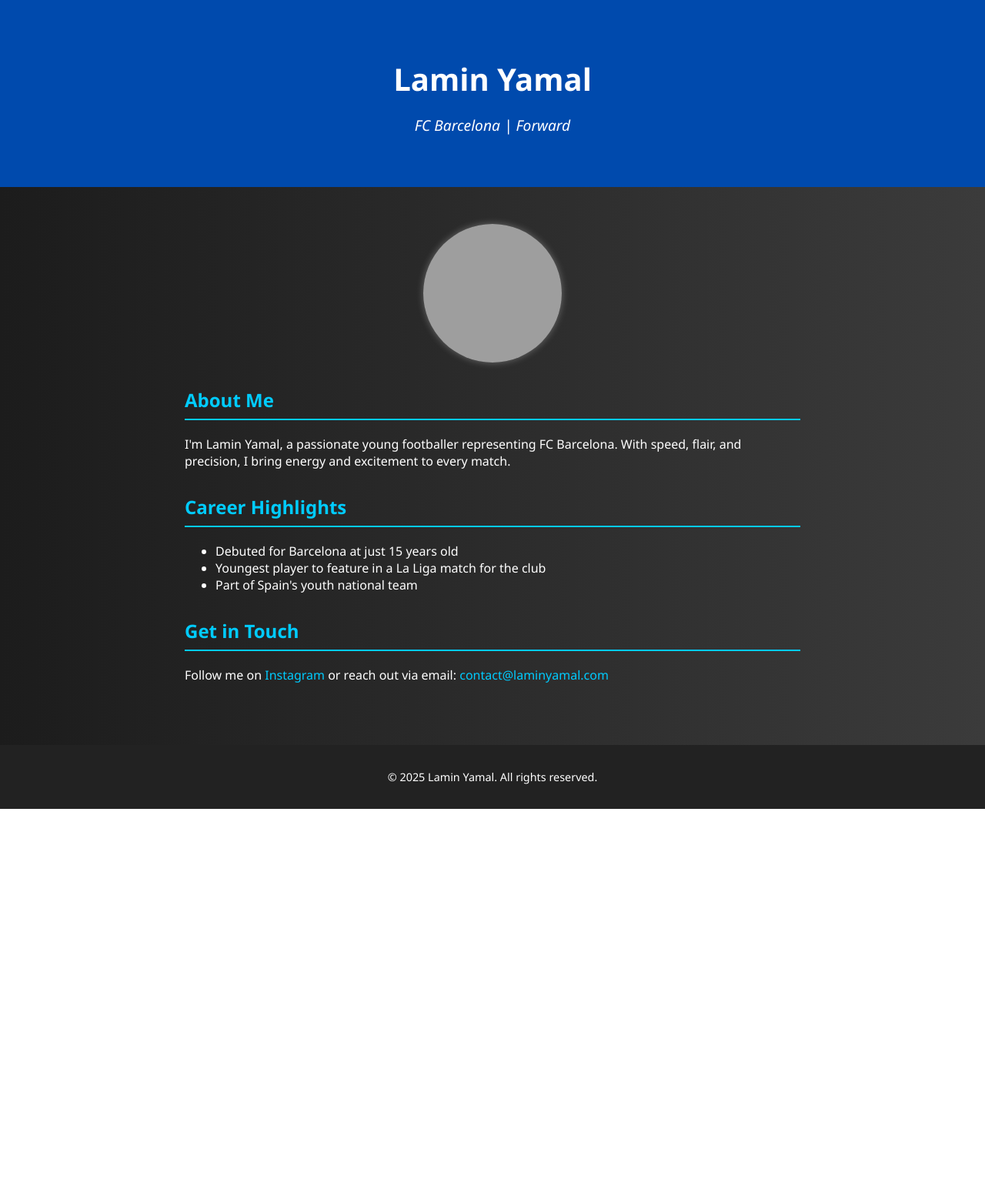
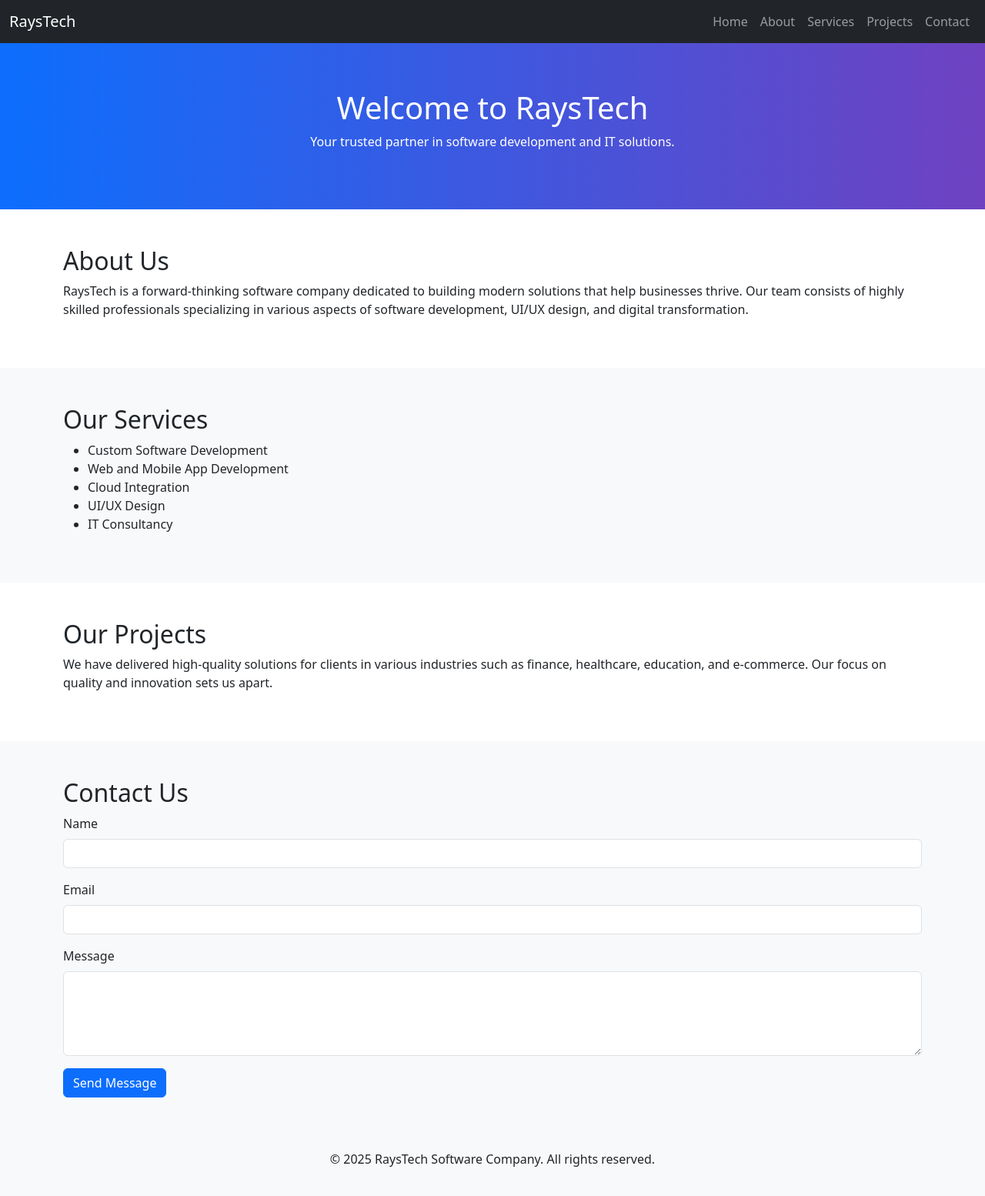
Before and after one commit to AbTuray/AbTuray.github.io, a plain HTML site: page index.html in a window 1280 px wide. Shown: the whole page at 77% size. Before the commit the page ends 1051 px from the top, so only its background shows below. Drawn offline with nearby package versions, Linux system fonts and the light colour scheme; grey boxes are pictures that could not be loaded.

Commit message:
Update index.html

```diff
--- a/index.html
+++ b/index.html
@@ -1,96 +1,111 @@
 <!DOCTYPE html>
 <html lang="en">
 <head>
-  <meta charset="UTF-8" />
-  <meta name="viewport" content="width=device-width, initial-scale=1.0" />
-  <title>Lamin Yamal | FC Barcelona</title>
+  <meta charset="UTF-8">
+  <meta name="viewport" content="width=device-width, initial-scale=1.0">
+  <title>RaysTech Software Company</title>
+  <link href="https://cdn.jsdelivr.net/npm/bootstrap@5.3.0/dist/css/bootstrap.min.css" rel="stylesheet">
   <style>
-    body {
-      margin: 0;
-      font-family: 'Segoe UI', sans-serif;
-      background: linear-gradient(to right, #1c1c1c, #3b3b3b);
-      color: #fff;
+    footer {
+      background-color: #f8f9fa;
+      padding: 20px 0;
+      text-align: center;
     }
-    header {
+    .hero {
+      background: linear-gradient(to right, #0d6efd, #6f42c1);
+      color: white;
+      padding: 60px 20px;
       text-align: center;
-      padding: 3rem 1rem;
-      background-color: #004aad;
-    }
-    header h1 {
-      font-size: 2.5rem;
-      margin-bottom: 0.5rem;
-    }
-    header p {
-      font-size: 1.2rem;
-      font-style: italic;
-    }
-    section {
-      max-width: 800px;
-      margin: 2rem auto;
-      padding: 1rem;
-    }
-    .profile-pic {
-      display: block;
-      margin: 0 auto 2rem;
-      border-radius: 50%;
-      width: 180px;
-      height: 180px;
-      object-fit: cover;
-      box-shadow: 0 0 10px rgba(255,255,255,0.3);
-    }
-    .about, .career, .contact {
-      margin-bottom: 2rem;
-    }
-    h2 {
-      border-bottom: 2px solid #00ccff;
-      padding-bottom: 0.5rem;
-      color: #00ccff;
-    }
-    footer {
-      text-align: center;
-      padding: 2rem 1rem;
-      background-color: #222;
-      font-size: 0.9rem;
-    }
-    a {
-      color: #00ccff;
-      text-decoration: none;
     }
   </style>
 </head>
 <body>
+  <!-- Navigation Bar -->
+  <nav class="navbar navbar-expand-lg navbar-dark bg-dark">
+    <div class="container-fluid">
+      <a class="navbar-brand" href="#">RaysTech</a>
+      <button class="navbar-toggler" type="button" data-bs-toggle="collapse" data-bs-target="#navbarNav">
+        <span class="navbar-toggler-icon"></span>
+      </button>
+      <div class="collapse navbar-collapse" id="navbarNav">
+        <ul class="navbar-nav ms-auto">
+          <li class="nav-item"><a class="nav-link" href="#home">Home</a></li>
+          <li class="nav-item"><a class="nav-link" href="#about">About</a></li>
+          <li class="nav-item"><a class="nav-link" href="#services">Services</a></li>
+          <li class="nav-item"><a class="nav-link" href="#projects">Projects</a></li>
+          <li class="nav-item"><a class="nav-link" href="#contact">Contact</a></li>
+        </ul>
+      </div>
+    </div>
+  </nav>
 
-  <header>
-    <h1>Lamin Yamal</h1>
-    <p>FC Barcelona | Forward</p>
-  </header>
-
-  <section>
-    <img src="https://example.com/lamin-yamal.jpg" alt="Lamin Yamal" class="profile-pic" />
-
-    <div class="about">
-      <h2>About Me</h2>
-      <p>I'm Lamin Yamal, a passionate young footballer representing FC Barcelona. With speed, flair, and precision, I bring energy and excitement to every match.</p>
-    </div>
-
-    <div class="career">
-      <h2>Career Highlights</h2>
-      <ul>
-        <li>Debuted for Barcelona at just 15 years old</li>
-        <li>Youngest player to feature in a La Liga match for the club</li>
-        <li>Part of Spain's youth national team</li>
-      </ul>
-    </div>
-
-    <div class="contact">
-      <h2>Get in Touch</h2>
-      <p>Follow me on <a href="https://instagram.com/laminyamal" target="_blank">Instagram</a> or reach out via email: <a href="mailto:contact@laminyamal.com">contact@laminyamal.com</a></p>
+  <!-- Home Section -->
+  <section id="home" class="hero">
+    <div class="container">
+      <h1>Welcome to RaysTech</h1>
+      <p>Your trusted partner in software development and IT solutions.</p>
     </div>
   </section>
 
+  <!-- About Section -->
+  <section id="about" class="py-5">
+    <div class="container">
+      <h2>About Us</h2>
+      <p>RaysTech is a forward-thinking software company dedicated to building modern solutions that help businesses thrive. Our team consists of highly skilled professionals specializing in various aspects of software development, UI/UX design, and digital transformation.</p>
+    </div>
+  </section>
+
+  <!-- Services Section -->
+  <section id="services" class="bg-light py-5">
+    <div class="container">
+      <h2>Our Services</h2>
+      <ul>
+        <li>Custom Software Development</li>
+        <li>Web and Mobile App Development</li>
+        <li>Cloud Integration</li>
+        <li>UI/UX Design</li>
+        <li>IT Consultancy</li>
+      </ul>
+    </div>
+  </section>
+
+  <!-- Projects Section -->
+  <section id="projects" class="py-5">
+    <div class="container">
+      <h2>Our Projects</h2>
+      <p>We have delivered high-quality solutions for clients in various industries such as finance, healthcare, education, and e-commerce. Our focus on quality and innovation sets us apart.</p>
+    </div>
+  </section>
+
+  <!-- Contact Section -->
+  <section id="contact" class="bg-light py-5">
+    <div class="container">
+      <h2>Contact Us</h2>
+      <form>
+        <div class="mb-3">
+          <label for="name" class="form-label">Name</label>
+          <input type="text" class="form-control" id="name" required>
+        </div>
+        <div class="mb-3">
+          <label for="email" class="form-label">Email</label>
+          <input type="email" class="form-control" id="email" required>
+        </div>
+        <div class="mb-3">
+          <label for="message" class="form-label">Message</label>
+          <textarea class="form-control" id="message" rows="4" required></textarea>
+        </div>
+        <button type="submit" class="btn btn-primary">Send Message</button>
+      </form>
+    </div>
+  </section>
+
+  <!-- Footer -->
   <footer>
-    &copy; 2025 Lamin Yamal. All rights reserved.
+    <div class="container">
+      <p>&copy; 2025 RaysTech Software Company. All rights reserved.</p>
+    </div>
   </footer>
 
+  <script src="https://cdn.jsdelivr.net/npm/bootstrap@5.3.0/dist/js/bootstrap.bundle.min.js"></script>
 </body>
 </html>
```
